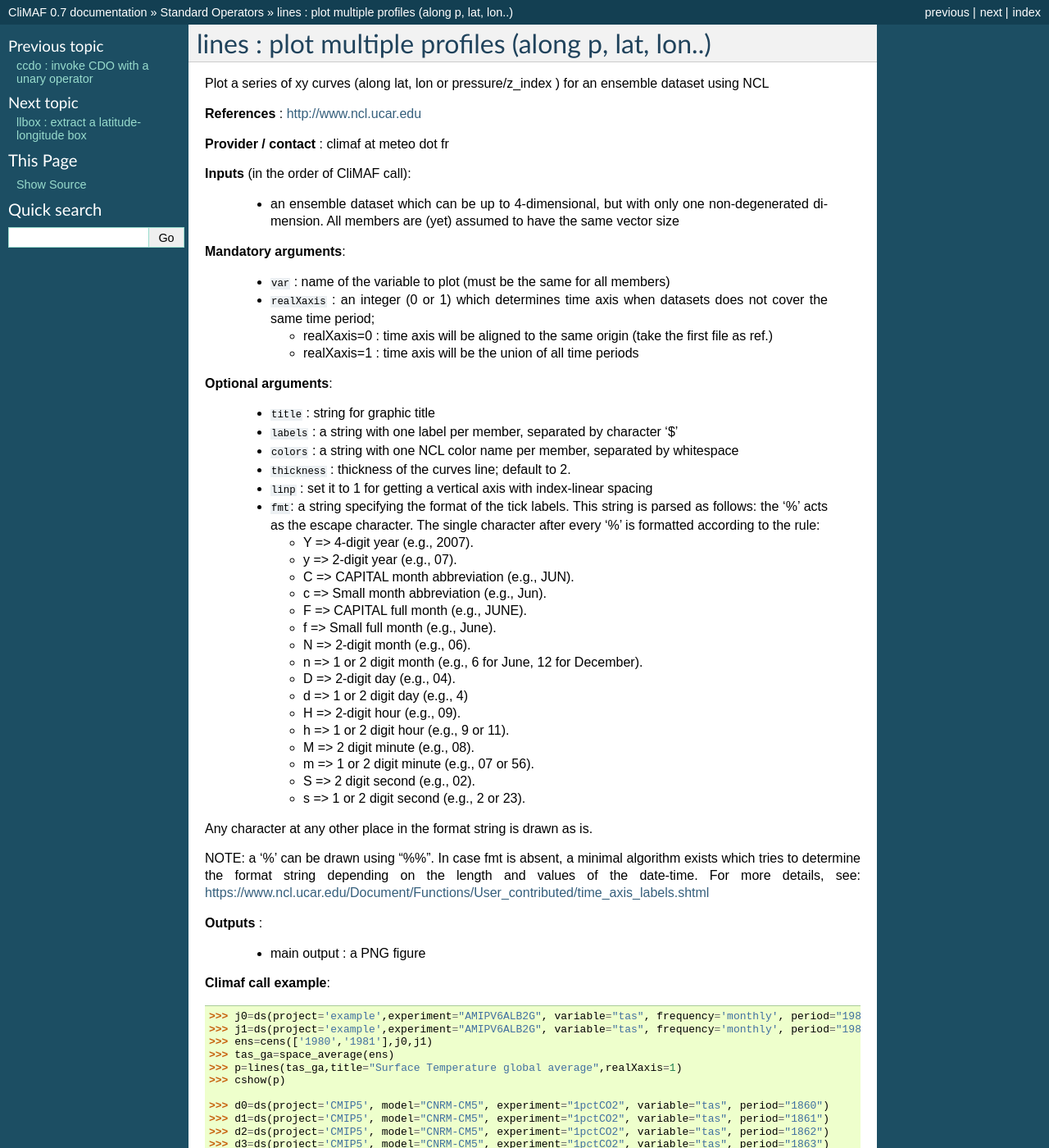
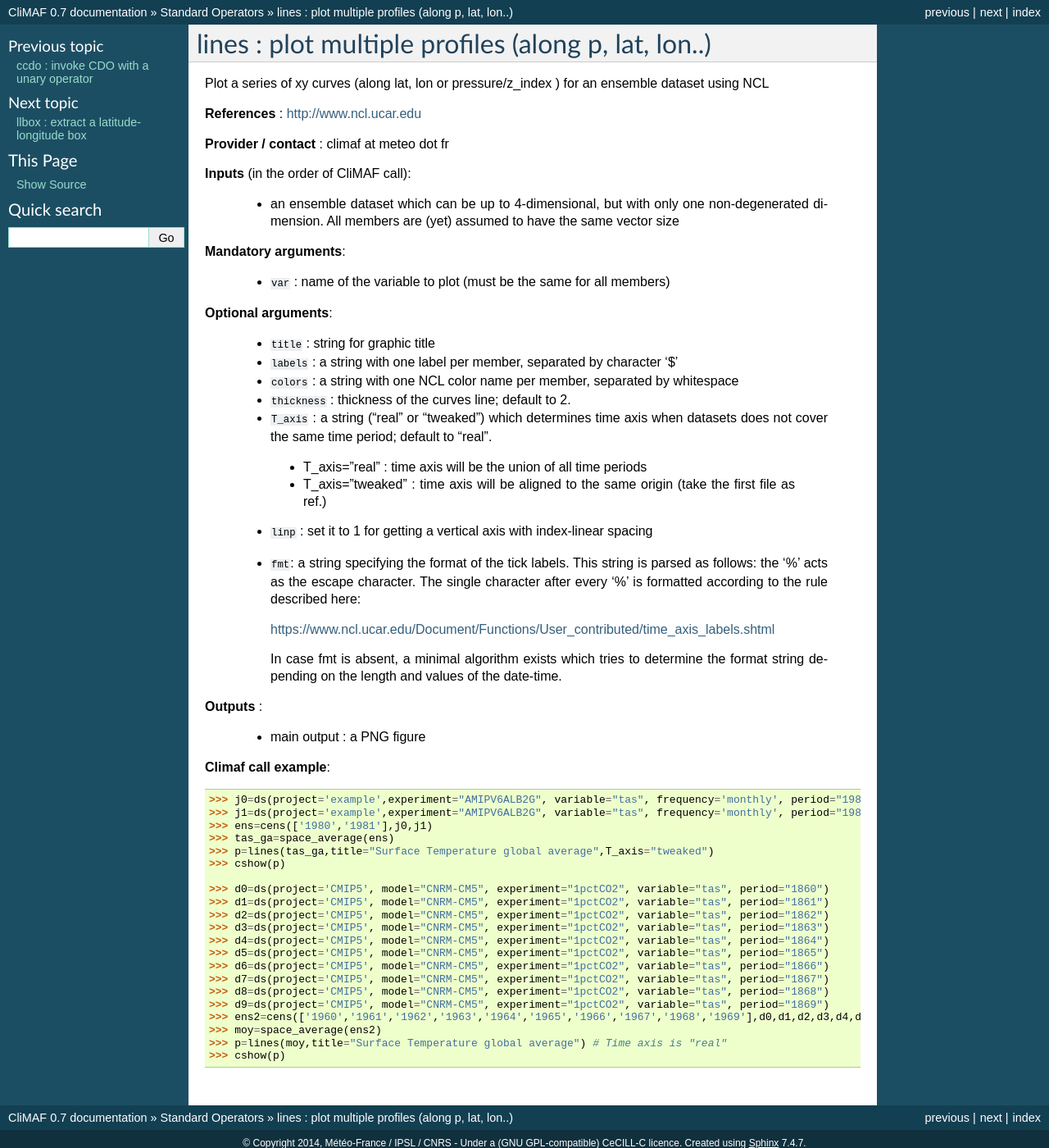
Before and after one commit to rigoudyg/climaf, a Sphinx documentation site: the page built from doc/scripts/lines.rst, in a window 1280 px wide and 1400 px high. Shown: the whole window at 82% size. Built offline with Sphinx 7.4.7, drawn with Linux system fonts in a browser that asks for light colours; some of the changed text lies outside the part shown.

Commit message:
Mandatory argument realXaxis changed to optional argument T_axis

```diff
--- a/doc/scripts/lines.rst
+++ b/doc/scripts/lines.rst
@@ -18,14 +18,6 @@ an ensemble dataset using NCL
 
   - ``var`` : name of the variable to plot (must be the same for all members)
 
-  - ``realXaxis`` : an integer (0 or 1) which determines time axis
-    when datasets does not cover the same time period;
-
-    - realXaxis=0 : time axis will be aligned to the same origin (take
-      the first file as ref.)
-    - realXaxis=1 : time axis will be the union of all time periods
-
-
 **Optional arguments**:
 
   - ``title`` : string for graphic title
@@ -34,36 +26,27 @@ an ensemble dataset using NCL
   - ``colors`` : a string with one NCL color name per member,
     separated by whitespace
   - ``thickness`` : thickness of the curves line; default to 2.
+  - ``T_axis`` : a string ("real" or "tweaked") which determines time
+    axis when datasets does not cover the same time period; default to
+    "real".
+
+   - T_axis="real"    : time axis will be the union of all time
+     periods
+   - T_axis="tweaked" : time axis will be aligned to the same origin
+     (take the first file as ref.)
+
   - ``linp`` : set it to 1 for getting a vertical axis with
     index-linear spacing
   - ``fmt``: a string specifying the format of the tick labels. This
     string is parsed as follows: the '%' acts as the escape
     character. The single character after every '%' is formatted
-    according to the rule:
+    according to the rule described here:
 
-    - Y => 4-digit year (e.g., 2007).
-    - y => 2-digit year (e.g., 07).
-    - C => CAPITAL month abbreviation (e.g., JUN).
-    - c => Small month abbreviation (e.g., Jun).
-    - F => CAPITAL full month (e.g., JUNE).
-    - f => Small full month (e.g., June).
-    - N => 2-digit month (e.g., 06).
-    - n => 1 or 2 digit month (e.g., 6 for June, 12 for December).
-    - D => 2-digit day (e.g., 04).
-    - d => 1 or 2 digit day (e.g., 4)
-    - H => 2-digit hour (e.g., 09).
-    - h => 1 or 2 digit hour (e.g., 9 or 11).
-    - M => 2 digit minute (e.g., 08).
-    - m => 1 or 2 digit minute (e.g., 07 or 56).
-    - S => 2 digit second (e.g., 02).
-    - s => 1 or 2 digit second (e.g., 2 or 23).
+    https://www.ncl.ucar.edu/Document/Functions/User_contributed/time_axis_labels.shtml
 
-Any character at any other place in the format string is drawn as is.
-
-NOTE: a '%' can be drawn using "%%". In case fmt is absent, a minimal
-algorithm exists which tries to determine the format string depending
-on the length and values of the date-time. For more details, see:
-https://www.ncl.ucar.edu/Document/Functions/User_contributed/time_axis_labels.shtml
+    In case fmt is absent, a minimal algorithm exists which tries to
+    determine the format string depending on the length and values of
+    the date-time.
 
 **Outputs** :
 
@@ -75,7 +58,7 @@ https://www.ncl.ucar.edu/Document/Functions/User_contributed/time_axis_labels.sh
   >>> j1=ds(project='example',experiment="AMIPV6ALB2G", variable="tas", frequency='monthly', period="1981")
   >>> ens=cens(['1980','1981'],j0,j1)
   >>> tas_ga=space_average(ens)
-  >>> p=lines(tas_ga,title="Surface Temperature global average",realXaxis=1)
+  >>> p=lines(tas_ga,title="Surface Temperature global average",T_axis="tweaked")
   >>> cshow(p)
 
   >>> d0=ds(project='CMIP5', model="CNRM-CM5", experiment="1pctCO2", variable="tas", period="1860")
@@ -90,5 +73,5 @@ https://www.ncl.ucar.edu/Document/Functions/User_contributed/time_axis_labels.sh
   >>> d9=ds(project='CMIP5', model="CNRM-CM5", experiment="1pctCO2", variable="tas", period="1869")
   >>> ens2=cens(['1960','1961','1962','1963','1964','1965','1966','1967','1968','1969'],d0,d1,d2,d3,d4,d5,d6,d7,d8,d9)
   >>> moy=space_average(ens2)
-  >>> p=lines(moy,title="surface temp global average",realXaxis=1)
+  >>> p=lines(moy,title="Surface Temperature global average") # Time axis is "real"
   >>> cshow(p)
--- a/doc/scripts/plot.rst
+++ b/doc/scripts/plot.rst
@@ -23,9 +23,9 @@ tuning a number of graphic attributes
     the dataset
   - colormap and its interpretation :
 
-   - ``color`` : name of the Ncl colormap to use; default is 'BlueDarkRed18'  ; see e.g.
+   - ``cmap`` : name of the Ncl colormap to use; default is 'BlueDarkRed18'  ; see e.g.
      https://www.ncl.ucar.edu/Document/Graphics/color_table_gallery.shtml#Aid_in_color_blindness.
-   - ``min``, ``max`` , ``vdelta`` : min and max values and levels
+   - ``min``, ``max`` , ``delta`` : min and max values and levels
      when applying the colormap, or
    - ``levels`` : list of levels used when applyng colomap
      e.g. lin="260 270 280 290"
```
Also changed, not shown: 3 other files.
